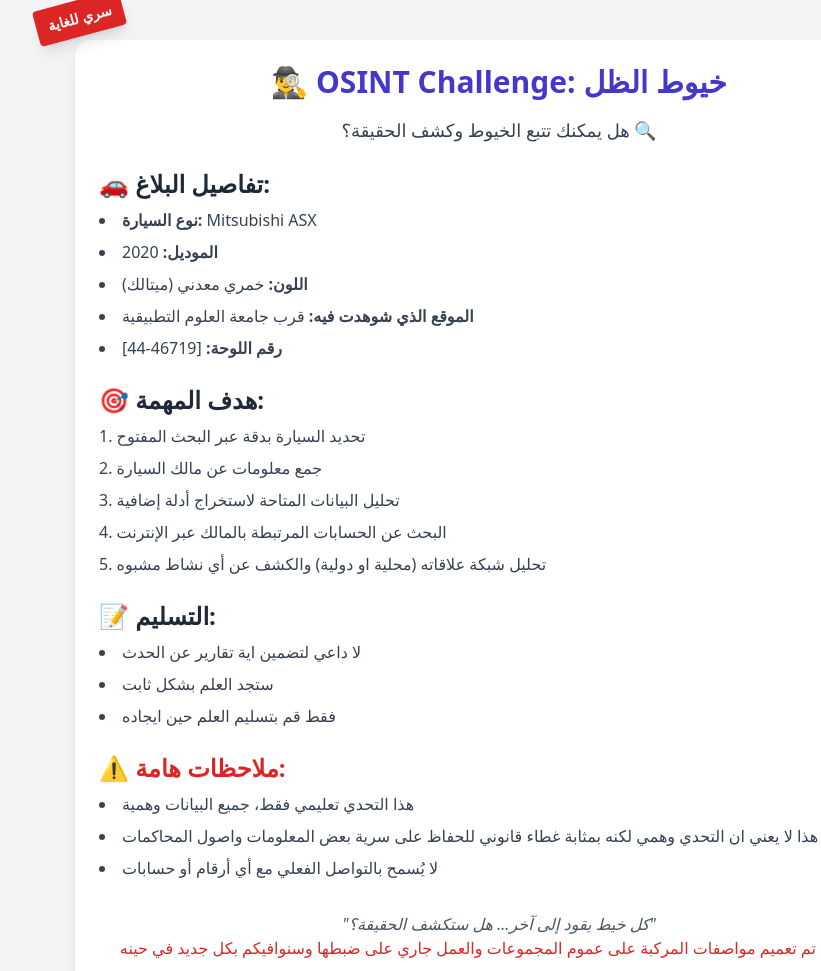
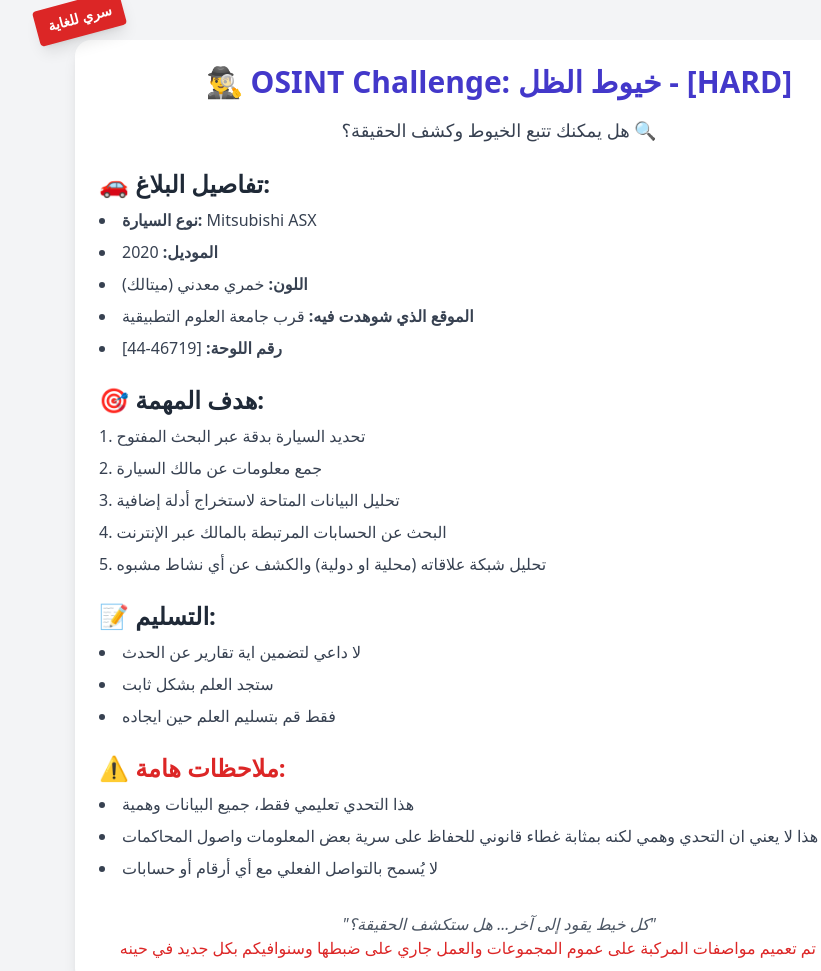
Before and after one commit to ammarjo365/OSINT1, a plain HTML site: page index.html in a window 1280 px wide. Shown: the top 971 px of the page, without its empty margins (141-962 px from the left). Drawn offline with nearby package versions, Linux system fonts and the light colour scheme.

Commit message:
index.html

```diff
--- a/index.html
+++ b/index.html
@@ -18,7 +18,7 @@
         </div>
 
         <div class="bg-white shadow-lg rounded-2xl p-6 mt-4">
-            <h1 class="text-3xl font-bold text-center text-indigo-700 mb-4">🕵️‍♂️ OSINT Challenge: خيوط الظل</h1>
+            <h1 class="text-3xl font-bold text-center text-indigo-700 mb-4">🕵️‍♂️ OSINT Challenge: خيوط الظل - [HARD]</h1>
             <p class="text-gray-700 mb-6 text-lg text-center">هل يمكنك تتبع الخيوط وكشف الحقيقة؟ 🔍</p>
 
             <div class="mb-6">
```
